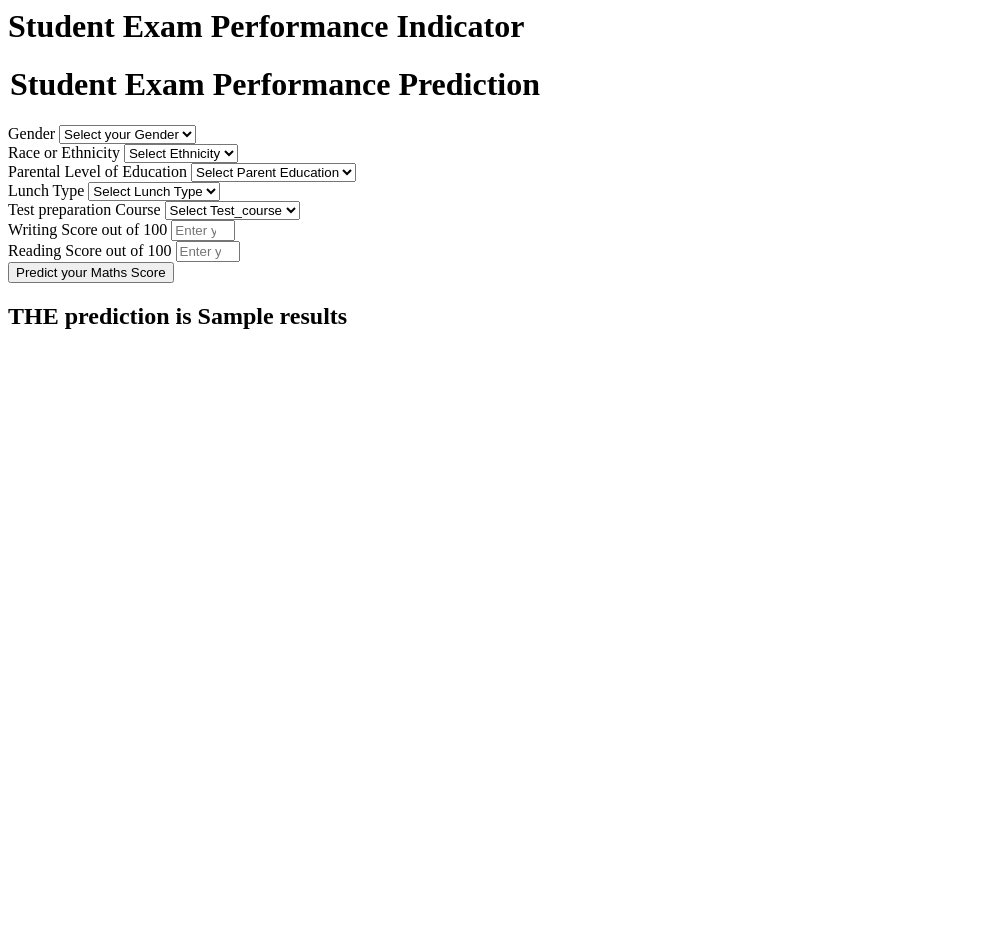
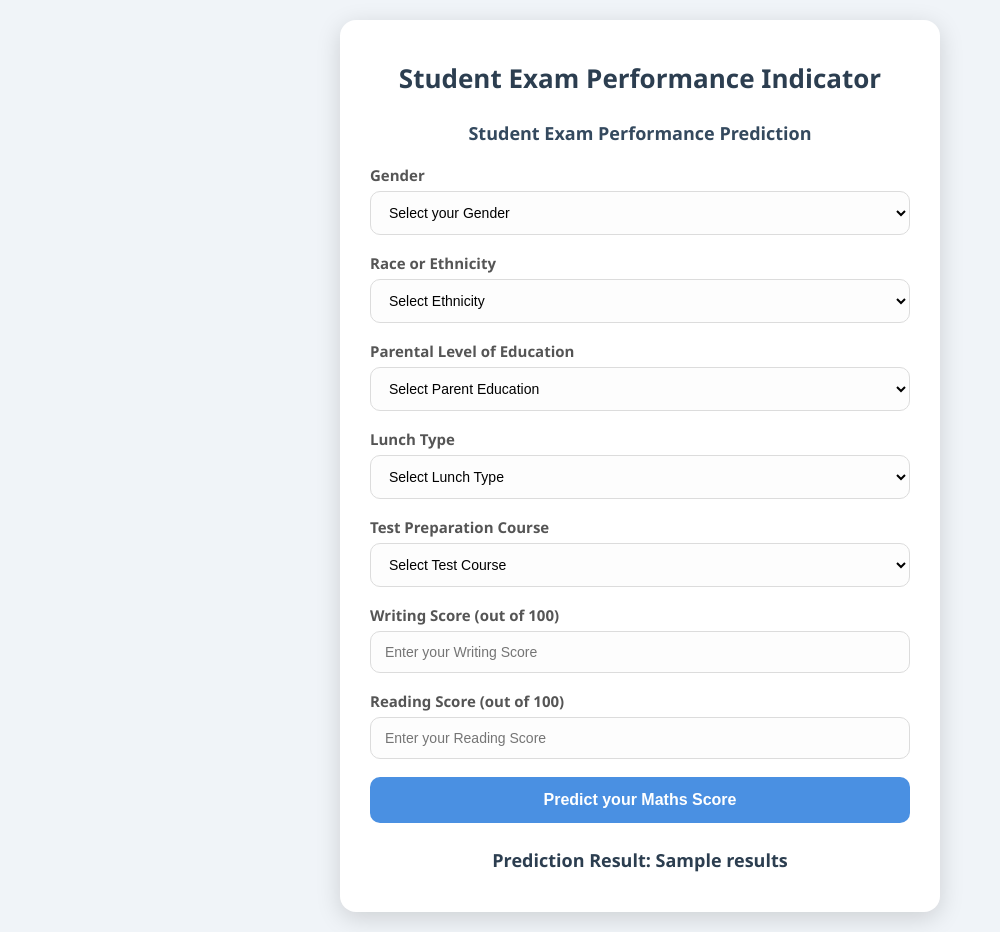
Before and after one commit to aayushsahu3010/mlproject, a Flask app: template templates/home.html in a window 1280 px wide. Shown: the whole page, without its empty margins (0-1000 px from the left). Before the commit the page ends 329 px from the top, so only its background shows below. Run offline with Flask 3, Linux system fonts and the light colour scheme; the template is opened without the code that fills it: most values are stand-ins (such as "Sample title", 1, 10 or a date in 2020).

Commit message:
add styles in home.html

```diff
--- a/templates/home.html
+++ b/templates/home.html
@@ -1,111 +1,200 @@
-<html>
+<!DOCTYPE html>
+<html lang="en">
+<head>
+  <meta charset="UTF-8">
+  <meta name="viewport" content="width=device-width, initial-scale=1.0">
+  <title>Student Exam Performance Indicator</title>
+  <style>
+    /* Reset */
+    * {
+      margin: 0;
+      padding: 0;
+      box-sizing: border-box;
+    }
+
+    body {
+      font-family: "Segoe UI", Tahoma, Geneva, Verdana, sans-serif;
+      background: #f0f4f8;
+      display: flex;
+      justify-content: center;
+      align-items: center;
+      min-height: 100vh;
+      padding: 20px;
+    }
+
+    .container {
+      background: #ffffff;
+      padding: 40px 30px;
+      border-radius: 16px;
+      box-shadow: 0 6px 25px rgba(0, 0, 0, 0.15);
+      max-width: 600px;
+      width: 100%;
+      transition: transform 0.3s ease-in-out;
+    }
+
+    .container:hover {
+      transform: translateY(-5px);
+    }
+
+    h1 {
+      text-align: center;
+      font-size: 26px;
+      color: #2c3e50;
+      margin-bottom: 25px;
+    }
+
+    legend {
+      text-align: center;
+      font-size: 18px;
+      color: #34495e;
+      margin-bottom: 20px;
+      font-weight: 600;
+    }
+
+    .mb-3 {
+      margin-bottom: 18px;
+    }
+
+    label {
+      display: block;
+      font-size: 15px;
+      font-weight: 600;
+      margin-bottom: 6px;
+      color: #555;
+    }
+
+    select,
+    input[type="number"] {
+      width: 100%;
+      padding: 12px 14px;
+      border: 1px solid #dcdcdc;
+      border-radius: 10px;
+      font-size: 14px;
+      background: #fdfdfd;
+      transition: all 0.3s ease;
+    }
+
+    select:focus,
+    input[type="number"]:focus {
+      border-color: #4a90e2;
+      box-shadow: 0 0 6px rgba(74, 144, 226, 0.4);
+      outline: none;
+    }
+
+    .btn {
+      width: 100%;
+      padding: 14px;
+      font-size: 16px;
+      font-weight: bold;
+      border: none;
+      border-radius: 10px;
+      cursor: pointer;
+      transition: 0.3s;
+    }
+
+    .btn-primary {
+      background: #4a90e2;
+      color: white;
+    }
+
+    .btn-primary:hover {
+      background: #357ABD;
+    }
+
+    h2 {
+      text-align: center;
+      margin-top: 25px;
+      font-size: 18px;
+      color: #2c3e50;
+    }
+
+    /* Responsive */
+    @media (max-width: 600px) {
+      .container {
+        padding: 25px 20px;
+      }
+
+      h1 {
+        font-size: 22px;
+      }
+    }
+  </style>
+</head>
 <body>
-    <div class="login">
+  <div class="container">
     <h1>Student Exam Performance Indicator</h1>
 
     <form action="{{ url_for('predict_datapoint')}}" method="post">
-        <h1>
       <legend>Student Exam Performance Prediction</legend>
-        </h1>
+
       <div class="mb-3">
-            <label class="form-label">Gender</label>
-            <select class="form-control" name="gender" placeholder="Enter you Gender" required>
-                <option class="placeholder" selected disabled value="">Select your Gender</option>
-                <option value="male">
-                    Male
-                </option>
-                <option value="female">
-                    Female
-                </option>
+        <label>Gender</label>
+        <select name="gender" required>
+          <option selected disabled value="">Select your Gender</option>
+          <option value="male">Male</option>
+          <option value="female">Female</option>
         </select>
       </div>
+
       <div class="mb-3">
-            <label class="form-label">Race or Ethnicity</label>
-            <select class="form-control" name="ethnicity" placeholder="Enter you ethnicity" required>
-                <option class="placeholder" selected disabled value="">Select Ethnicity</option>
-                <option value="group A">
-                    Group A
-                </option>
-                <option value="group B">
-                    Group B
-                </option>
-                <option value="group C">
-                    Group C
-                </option>
-                <option value="group D">
-                    Group D
-                </option>
-                <option value="group E">
-                    Group E
-                </option>
+        <label>Race or Ethnicity</label>
+        <select name="ethnicity" required>
+          <option selected disabled value="">Select Ethnicity</option>
+          <option value="group A">Group A</option>
+          <option value="group B">Group B</option>
+          <option value="group C">Group C</option>
+          <option value="group D">Group D</option>
+          <option value="group E">Group E</option>
         </select>
       </div>
+
       <div class="mb-3">
-            <label class="form-label">Parental Level of Education</label>
-            <select class="form-control" name="parental_level_of_education"
-                placeholder="Enter you Parent Education" required>
-                <option class="placeholder" selected disabled value="">Select Parent Education</option>
-                <option value="associate's degree">
-                    associate's degree
-                </option>
-                <option value="bachelor's degree">
-                    bachelor's degree
-                </option>
-                <option value="high school">
-                    high school
-                </option>
-                <option value="master's degree">
-                    master's degree
-                </option>
-                <option value="some college">
-                    some college
-                </option>
-                <option value="some high school">
-                    some high school
-                </option>
+        <label>Parental Level of Education</label>
+        <select name="parental_level_of_education" required>
+          <option selected disabled value="">Select Parent Education</option>
+          <option value="associate's degree">Associate's degree</option>
+          <option value="bachelor's degree">Bachelor's degree</option>
+          <option value="high school">High school</option>
+          <option value="master's degree">Master's degree</option>
+          <option value="some college">Some college</option>
+          <option value="some high school">Some high school</option>
         </select>
       </div>
+
       <div class="mb-3">
-            <label class="form-label">Lunch Type</label>
-            <select class="form-control" name="lunch" placeholder="Enter you Lunch" required>
-                <option class="placeholder" selected disabled value="">Select Lunch Type</option>
-                <option value="free/reduced">
-                    free/reduced
-                </option>
-                <option value="standard">
-                    standard
-                </option>
+        <label>Lunch Type</label>
+        <select name="lunch" required>
+          <option selected disabled value="">Select Lunch Type</option>
+          <option value="free/reduced">Free/Reduced</option>
+          <option value="standard">Standard</option>
         </select>
       </div>
+
       <div class="mb-3">
-            <label class="form-label">Test preparation Course</label>
-            <select class="form-control" name="test_preparation_course" placeholder="Enter you Course"
-                required>
-                <option class="placeholder" selected disabled value="">Select Test_course</option>
-                <option value="none">
-                    None
-                </option>
-                <option value="completed">
-                    Completed
-                </option>
+        <label>Test Preparation Course</label>
+        <select name="test_preparation_course" required>
+          <option selected disabled value="">Select Test Course</option>
+          <option value="none">None</option>
+          <option value="completed">Completed</option>
         </select>
       </div>
+
       <div class="mb-3">
-            <label class="form-label">Writing Score out of 100</label>
-            <input class="form-control" type="number" name="reading_score"
-                placeholder="Enter your Reading score" min='0' max='100' />
+        <label>Writing Score (out of 100)</label>
+        <input type="number" name="reading_score" placeholder="Enter your Writing Score" min="0" max="100" required>
       </div>
+
       <div class="mb-3">
-            <label class="form-label">Reading Score out of 100</label>
-            <input class="form-control" type="number" name="writing_score"
-                placeholder="Enter your Reading Score" min='0' max='100' />
+        <label>Reading Score (out of 100)</label>
+        <input type="number" name="writing_score" placeholder="Enter your Reading Score" min="0" max="100" required>
       </div>
+
       <div class="mb-3">
-            <input class="btn btn-primary" type="submit" value="Predict your Maths Score" required />
+        <input class="btn btn-primary" type="submit" value="Predict your Maths Score">
       </div>
     </form>
-    <h2>
-       THE  prediction is {{results}}
-    </h2>
-   <body>
+
+    <h2>Prediction Result: {{results}}</h2>
+  </div>
+</body>
 </html>
```
Lines whose indentation alone changed are shown as unchanged.
